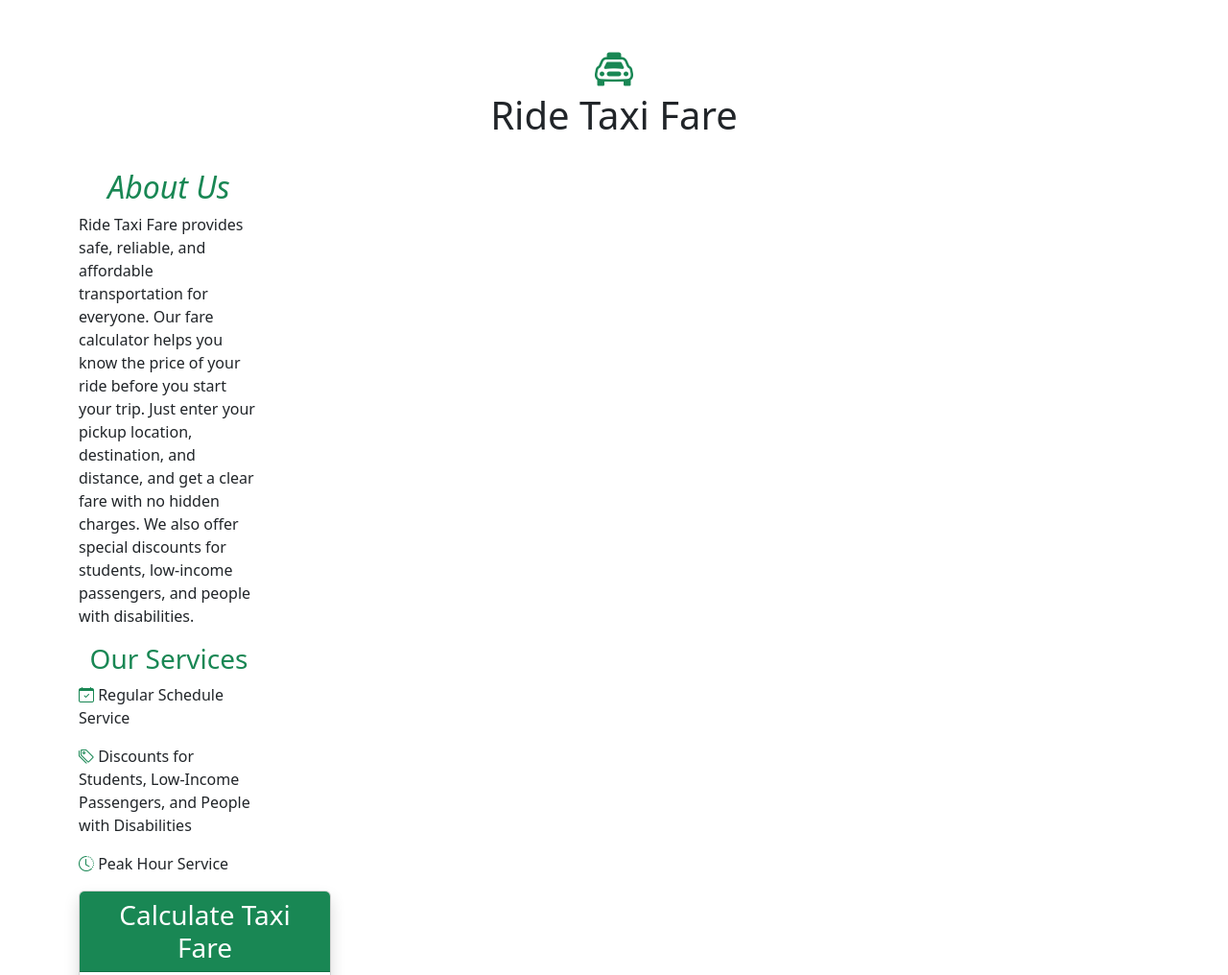
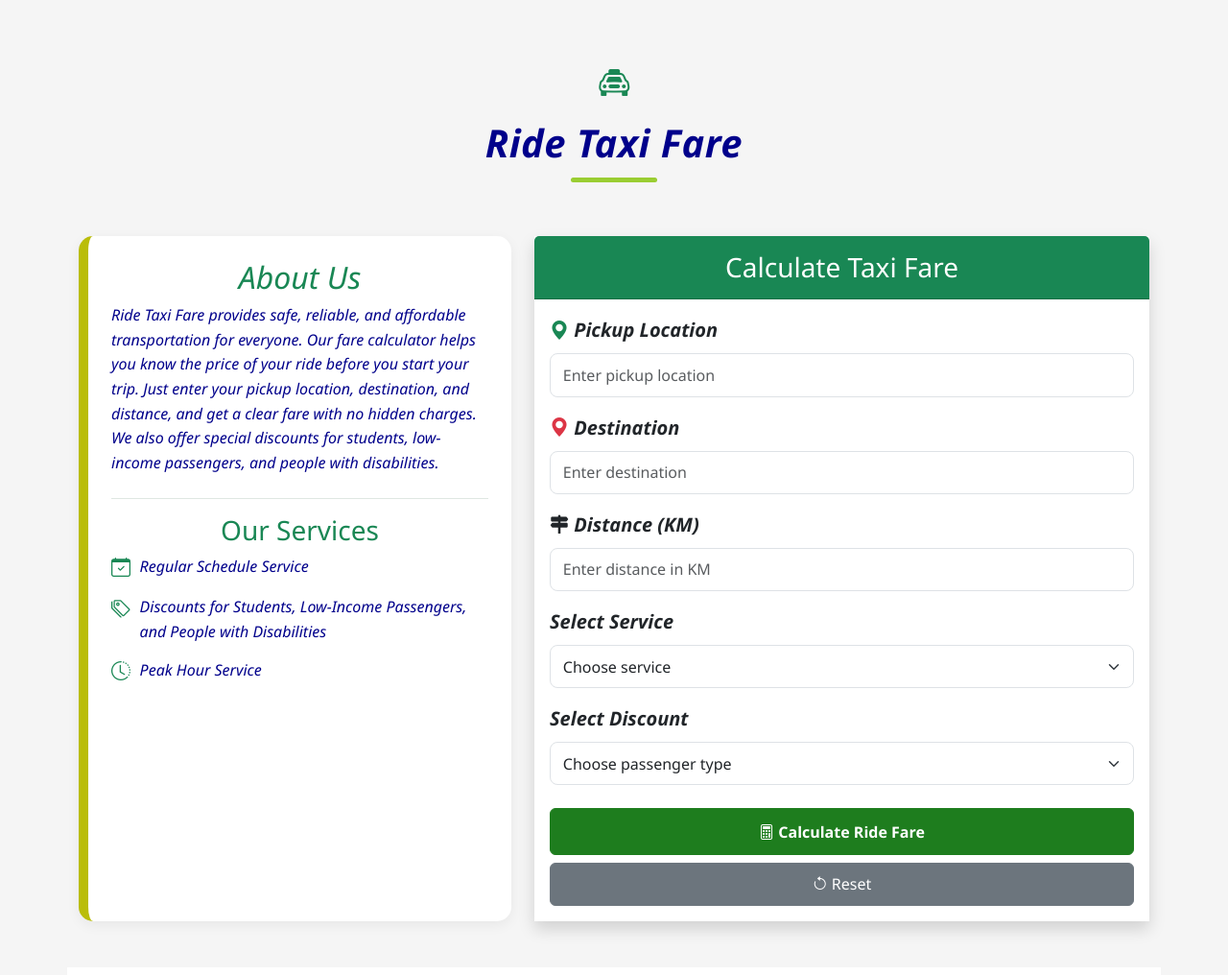
Before and after one commit to ebro6111/raidTaxiFare, a plain HTML site: page frontend/index.html in a window 1280 px wide. Shown: the top 1016 px of the page at 96% size. Drawn offline with nearby package versions, Linux system fonts and the light colour scheme.

Commit message:
1st update frontend html,and css code

```diff
--- a/frontend/index.html
+++ b/frontend/index.html
@@ -20,9 +20,8 @@
                 <span class="text-capitalize">Ride Taxi Fare</span>
             </h1>
         </div>
-        <div class="row py-4">
-            <div class="col-md-5">
-                <div class="col-md-5">
+        <div class="row py-5 ">
+                <div class=" col-12 col-lg-5">
                 <div class="description">
                     <h2 class="text-success fst-italic text-center">About Us</h2>
                     <p> Ride Taxi Fare provides safe, reliable, and affordable transportation
@@ -51,7 +50,7 @@
                     </div>
                 </div>
             </div>
-            <div class="col-md-7">
+            <div class="col-12 col-lg-7">
                 <div class="card shadow">
                     <div class="card-header bg-success text-white">
                         <h3 class="text-center mb-0">
--- a/frontend/style.css
+++ b/frontend/style.css
@@ -0,0 +1,122 @@
+
+
+body {
+    background-color: whitesmoke;
+    color: darkblue;
+    font-family: "Segoe UI", system-ui, -apple-system, Arial, sans-serif;
+    line-height: 1.6;
+}
+
+
+.header h1 {
+    font-weight: 700;
+    letter-spacing: 0.5px;
+    font-style: italic;
+
+}
+
+.header h1 i {
+    font-size: 4rem;
+    display: inline-block;
+    animation: bounce 10s ease-in-out infinite;
+}
+@keyframes bounce {
+  0%   { transform: scale(0.3) }
+  50%  { transform: scale(0.5)}
+  100% { transform: scale(1) }
+}
+
+.header h1::after {
+    content: "";
+    display: block;
+    width: 90px;
+    height: 5px;
+    margin: 0.75rem auto 0;
+    border-radius: 3px;
+    background: yellowgreen;
+}
+
+
+.description {
+    background-color: #ffffff;
+    border-left: 10px solid rgb(186, 189, 9);
+    border-radius: 15px;
+    padding: 1.5rem;
+    box-shadow: 0 4px 14px rgba(0, 0, 0, 0.06);
+    height: 100%;
+}
+
+.description p {
+    max-width: 65ch;
+    font-style: italic;
+}
+
+.service {
+    margin-top: 1.5rem;
+    padding-top: 1rem;
+    border-top: 1px solid #dfe7e2;
+}
+
+.service p {
+    display: flex;
+    align-items: flex-start;
+    gap: 0.6rem;
+    margin-bottom: 0.9rem;
+}
+
+.service p i {
+    font-size: 1.25rem;
+    line-height: 1.4;
+}
+
+
+.card {
+    border: none;
+    border-radius: var(--radius);
+    overflow: hidden;
+}
+
+.card-header.bg-success {
+    background-color:rgb(30, 125, 30);
+    padding: 1rem;
+}
+
+.form-label {
+    font-weight: 600;
+    font-style: italic;
+    font-size:20px ;
+}
+
+.form-control,
+.form-select {
+    border-radius: 0.5rem;
+    padding: 0.6rem 0.8rem;
+}
+
+.form-control:focus,
+.form-select:focus {
+    border-color: rgb(51, 130, 51);
+    box-shadow: 0 0 0 0.25rem rgba(20, 108, 67, 0.2);
+}
+
+.btn-success {
+    background-color: rgb(30, 125, 30);
+    border-color:rgb(30, 125, 30);
+    font-weight: 600;
+    padding: 0.7rem;
+}
+
+.btn-success:hover,
+.btn-success:focus {
+    background-color: rgb(2, 49, 2);
+    border-color: rgb(2, 49, 2);
+}
+
+.btn-secondary {
+    padding: 0.6rem;
+}
+
+.btn:focus-visible {
+    outline: 3px solid var(--taxi-yellow);
+    outline-offset: 2px;
+}
```
